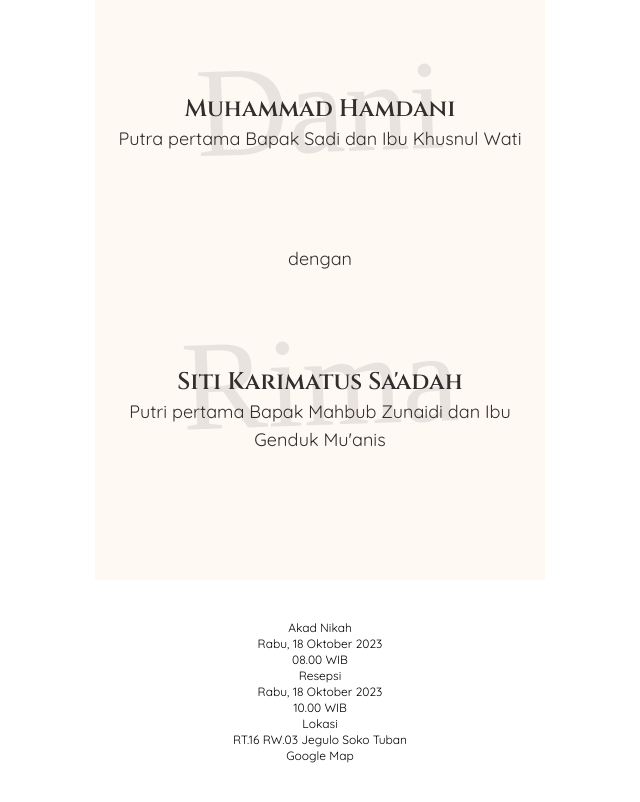
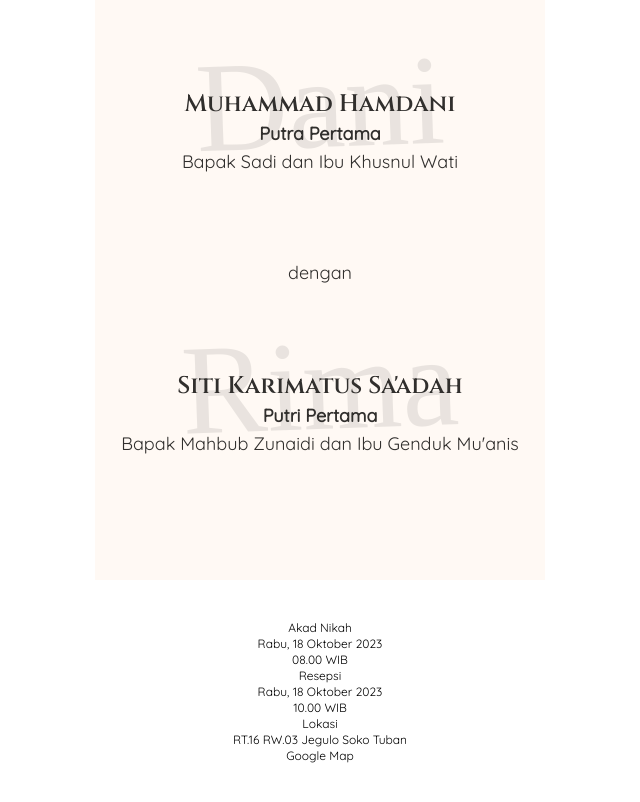
Before and after one commit to PriaAdmaja/rima-wedding, a React (Vite) app: page / in a window 1280 px wide. Shown: the part 1020-1822 px from the top of the page, without its empty margins (320-960 px from the left). Built offline with nearby package versions, Linux system fonts and the light colour scheme; a web font is replaced by a local one.

Commit message:
change style

```diff
--- a/src/components/detail.jsx
+++ b/src/components/detail.jsx
@@ -9,14 +9,16 @@ const Detail = () => {
         <div className="relative">
           <p className="font-msMadi left-1/2 -translate-x-1/2 -top-12 absolute text-9xl opacity-10 -rotate-2">Dani</p>
           <p className="font-cinzel text-2xl">Muhammad Hamdani</p>
-          <p>Putra pertama Bapak Sadi dan Ibu Khusnul Wati</p>
+          <p className="font-semibold">Putra Pertama</p>
+          <p>Bapak Sadi dan Ibu Khusnul Wati</p>
 
         </div>
         <p className="text-md">dengan</p>
         <div className="relative">
         <p className="font-msMadi -top-12 left-1/2 -translate-x-1/2 absolute text-9xl opacity-10 -rotate-2">Rima</p>
           <p className="font-cinzel text-2xl">Siti Karimatus Sa'adah</p>
-          <p>Putri pertama Bapak Mahbub Zunaidi dan Ibu Genduk Mu'anis</p>
+          <p className="font-semibold">Putri Pertama</p>
+          <p>Bapak Mahbub Zunaidi dan Ibu Genduk Mu'anis</p>
         </div>
       </div>
     </section>
```
